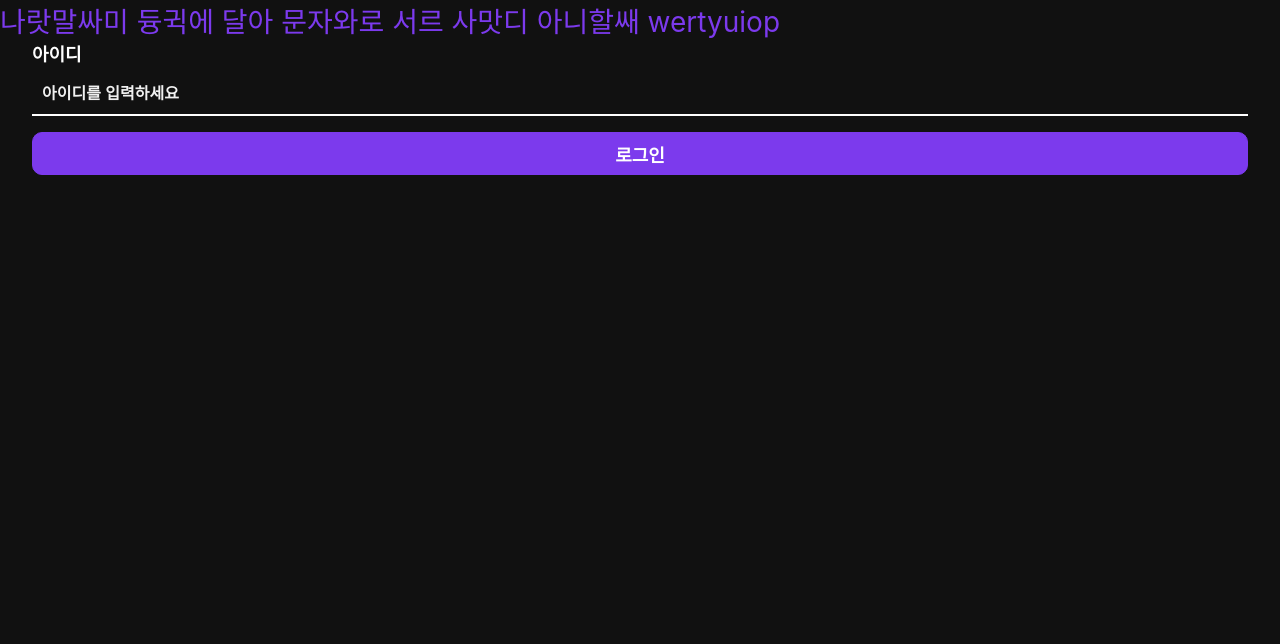
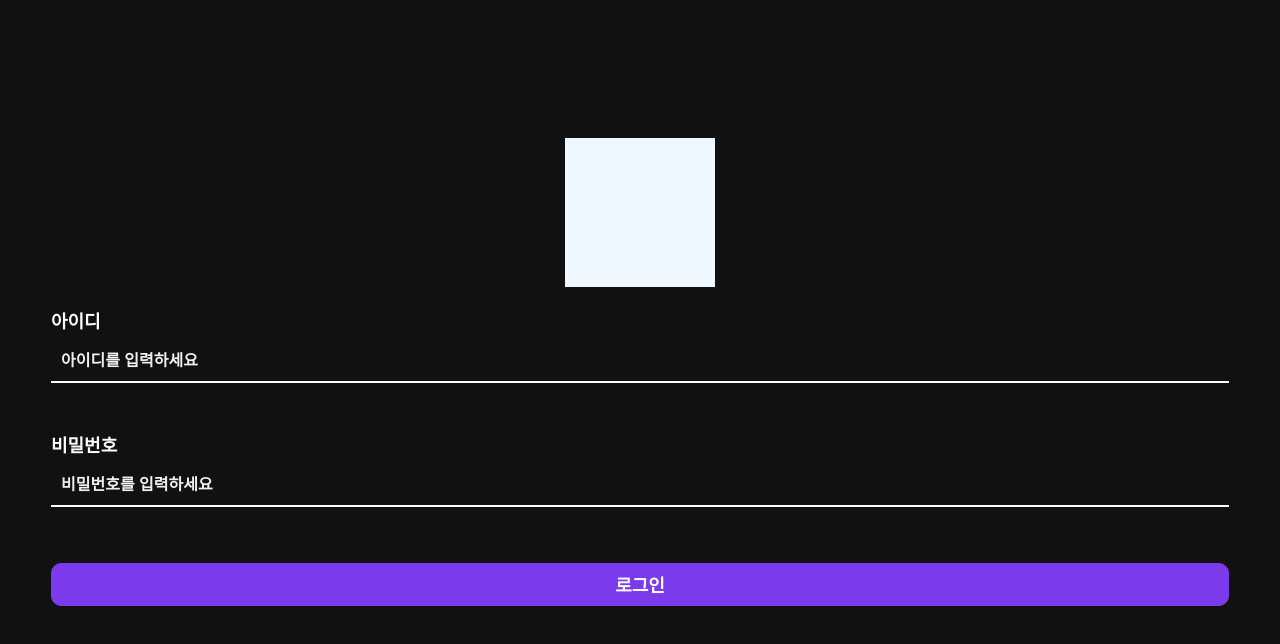
Before and after one commit to 2025-highthon-17-team/performuse-front, a React (Create React App) app: page / in a window 1280 px wide. Shown: the top 644 px of the page. Built offline with nearby package versions, Linux system fonts and the light colour scheme; a web font is replaced by a local one.

Commit message:
feat: 로그인기능

```diff
--- a/src/App.tsx
+++ b/src/App.tsx
@@ -1,12 +1,13 @@
 import { BrowserRouter, Route, Routes } from "react-router-dom";
 import Root from "./pages";
+import LoginPage from "./pages/auth/login/login";
 
 function App() {
   return (
     <div className="App">
       <BrowserRouter>
         <Routes>
-          <Route path="/" element={<Root />} />
+          <Route path="/" element={<LoginPage />} />
         </Routes>
       </BrowserRouter>
     </div>
--- /dev/null
+++ b/src/pages/auth/login/login.module.css
@@ -0,0 +1,36 @@
+@import "../../../styles/sementic.module.css";
+
+.container {
+  display: flex;
+  flex-direction: column;
+  justify-content: space-between; /* 콘텐츠와 버튼 간의 공간을 배치 */
+  height: 100vh; /* 화면 전체 높이를 채움 */
+  padding: 20px;
+}
+
+.smallBox {
+  height: 15%;
+}
+
+.logoBox {
+  width: 150px;
+  height: 150px;
+  background-color: aliceblue;
+  margin: 0 auto;
+  margin-bottom: 20px;
+}
+
+.boxs {
+  height: 65%;
+  display: flex;
+  flex-direction: column;
+}
+
+.spacer {
+  margin-top: 20px;
+  margin-bottom: 20px;
+}
+
+.ButtonContainer {
+  margin: 20px 0;
+}
--- /dev/null
+++ b/src/pages/auth/login/login.tsx
@@ -0,0 +1,55 @@
+import { useAxiosCRUD } from "../../../hooks/client";
+import Sen from "../../../styles/sementic.module.css";
+import { useState } from "react";
+import CustomTextField from "../../../components/textfield/CustomTextField";
+import { CustomButton } from "../../../components/button/CustomButton";
+import Style from "../login/login.module.css";
+export default function LoginPage() {
+  const [loginText, setLoginText] = useState<string>("");
+  const loginChange = (e: React.ChangeEvent<HTMLInputElement>) => {
+    setLoginText(e.target.value);
+  };
+  const [passwordText, setPasswordText] = useState<string>("");
+  const passwordChange = (e: React.ChangeEvent<HTMLInputElement>) => {
+    setPasswordText(e.target.value);
+  };
+  const { login } = useAxiosCRUD();
+  const handleLogin = async () => {
+    if (loginText === "" || passwordText === "") {
+      alert("아이디와 비밀번호를 입력해주세요");
+      return;
+    }
+    try {
+      await login(loginText, passwordText); // 로그인 요청 보내기
+      alert("로그인 성공!");
+    } catch (error) {
+      alert("로그인 실패!");
+    }
+  };
+  return (
+    <div className={Style.container}>
+      <div className={Style.smallBox}></div>
+      <div className={Style.logoBox}></div>
+
+      <div className={`${Style.boxs}`}>
+        <CustomTextField
+          placeholder="아이디를 입력하세요"
+          label="아이디"
+          type="text"
+          value={loginText}
+          onChange={loginChange}
+        />
+        <div className={Style.spacer}></div>
+        <CustomTextField
+          placeholder="비밀번호를 입력하세요"
+          label="비밀번호"
+          type="password"
+          value={passwordText}
+          onChange={passwordChange}
+        />
+        <div className={Style.ButtonContainer}></div>
+        <CustomButton label="로그인" onClick={handleLogin} />
+      </div>
+    </div>
+  );
+}
--- a/src/pages/index.tsx
+++ b/src/pages/index.tsx
@@ -1,8 +1,6 @@
-import { useAxiosCRUD } from "../hooks/client";
 import Sen from "../styles/sementic.module.css";
 import CustomTextField from "../components/textfield/CustomTextField";
 import { useState } from "react";
-import { CustomButton } from "../components/button/CustomButton";
 
 export default function Root() {
   const [text, setText] = useState<string>("");
@@ -23,7 +21,6 @@ export default function Root() {
         value={text}
         onChange={handleChange}
       />
-      <CustomButton label="로그인" onClick={() => alert("로그인")} />
     </div>
   );
 }
```
